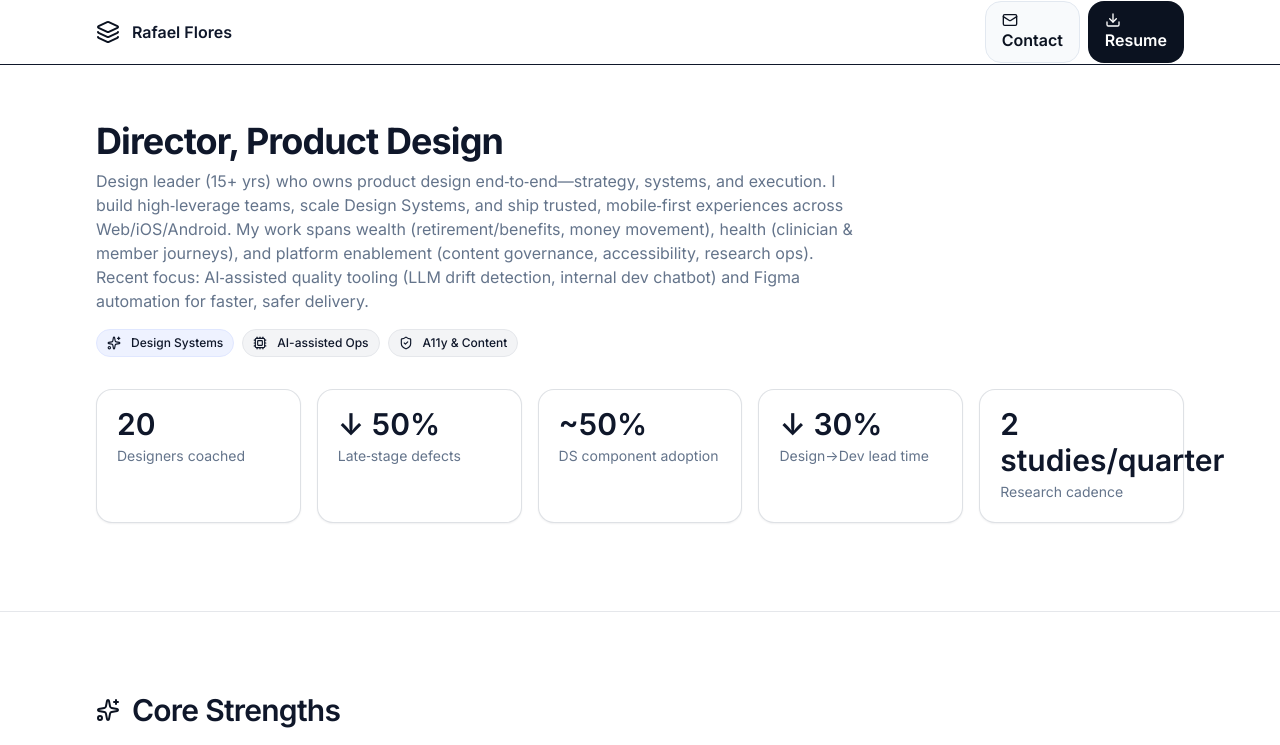
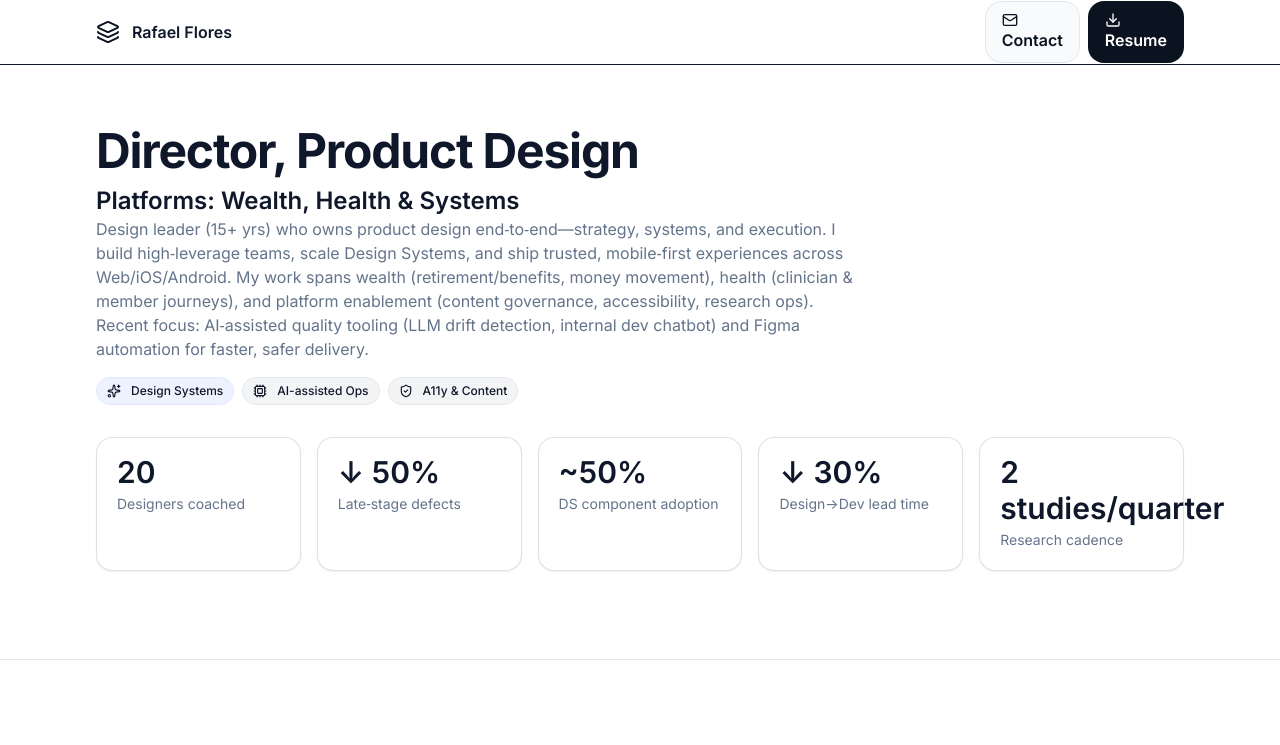
Before and after one commit to rflores-alight/Portfolio, a React (Vite) app: page / in a window 1280 px wide. Shown: the top 745 px of the page. Built offline with nearby package versions, Linux system fonts and the light colour scheme.

Commit message:
updated title and subtitle

```diff
--- a/src/App.jsx
+++ b/src/App.jsx
@@ -218,7 +218,13 @@ export default function Portfolio() {
         {/* Intro */}
         <section className="max-w-6xl mx-auto px-4 sm:px-6 lg:px-8 py-14">
           <motion.div initial={{ opacity: 0, y: 8 }} animate={{ opacity: 1, y: 0 }} transition={{ duration: 0.4 }}>
-            <h1 className="text-3xl sm:text-4xl font-bold tracking-tight mb-2">{PROFILE.title}</h1>
+            <h1 className="text-3xl sm:text-5xl font-bold tracking-tight leading-tight">
+              {PROFILE.title}
+            </h1>
+
+            <p className="text-lg sm:text-2xl font-semibold text-muted-foreground/90 mt-1">
+              {PROFILE.subtitle}
+            </p>
             <p className="text-muted-foreground max-w-3xl">{PROFILE.summary}</p>
             <div className="flex flex-wrap gap-2 mt-4">
               <Badge variant="blue"><Sparkles className="h-3.5 w-3.5 mr-1" /> Design Systems</Badge>
```
